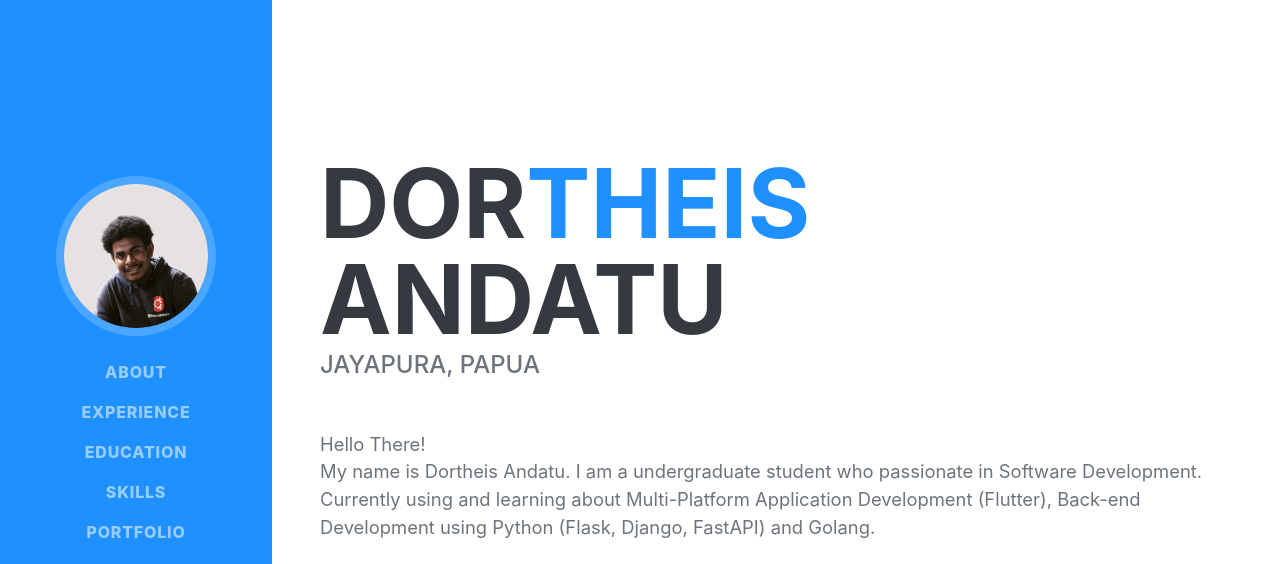
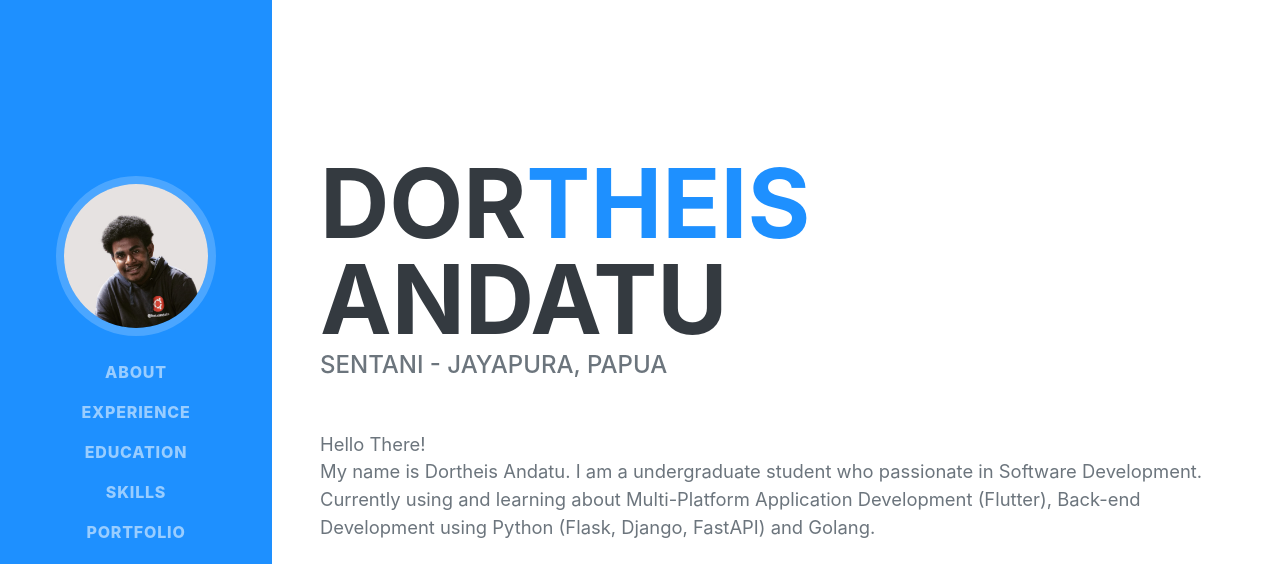
Before and after one commit to antheiz/github-to-cpanel, a plain HTML site: page index.html in a window 1280 px wide. Shown: the top 564 px of the page. Drawn offline with nearby package versions, Linux system fonts and the light colour scheme; a web font is replaced by a local one.

Commit message:
change my location

```diff
--- a/index.html
+++ b/index.html
@@ -51,7 +51,7 @@
                     Andatu
                 </h1>
                 <div class="subheading mb-5">
-                    Jayapura, Papua
+                    Sentani - Jayapura, Papua
                     <!--<a href="mailto:name@email.com">hi@theisandatu.com</a>-->
                 </div>
                 <p class="lead mb-5">
```
